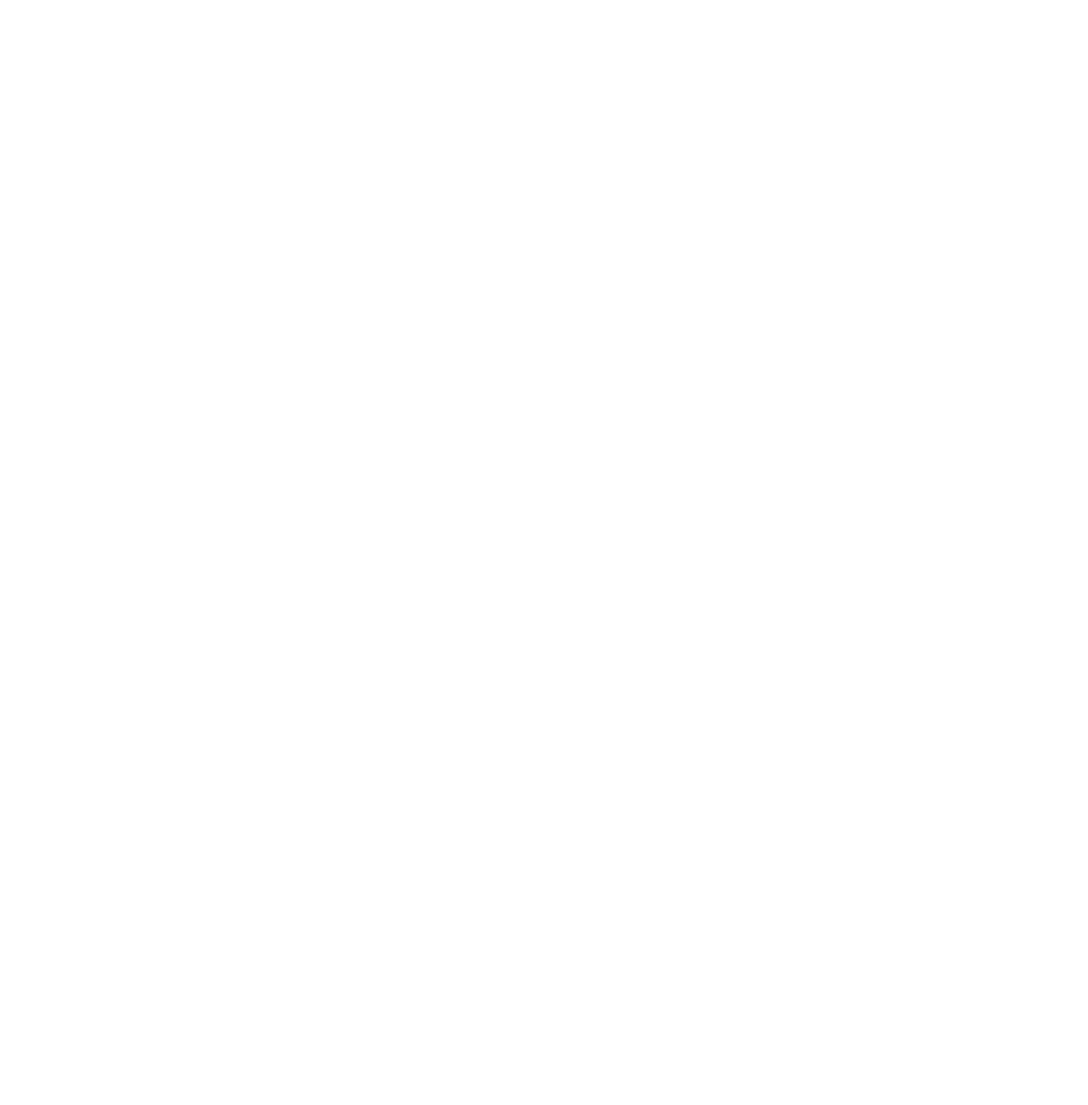
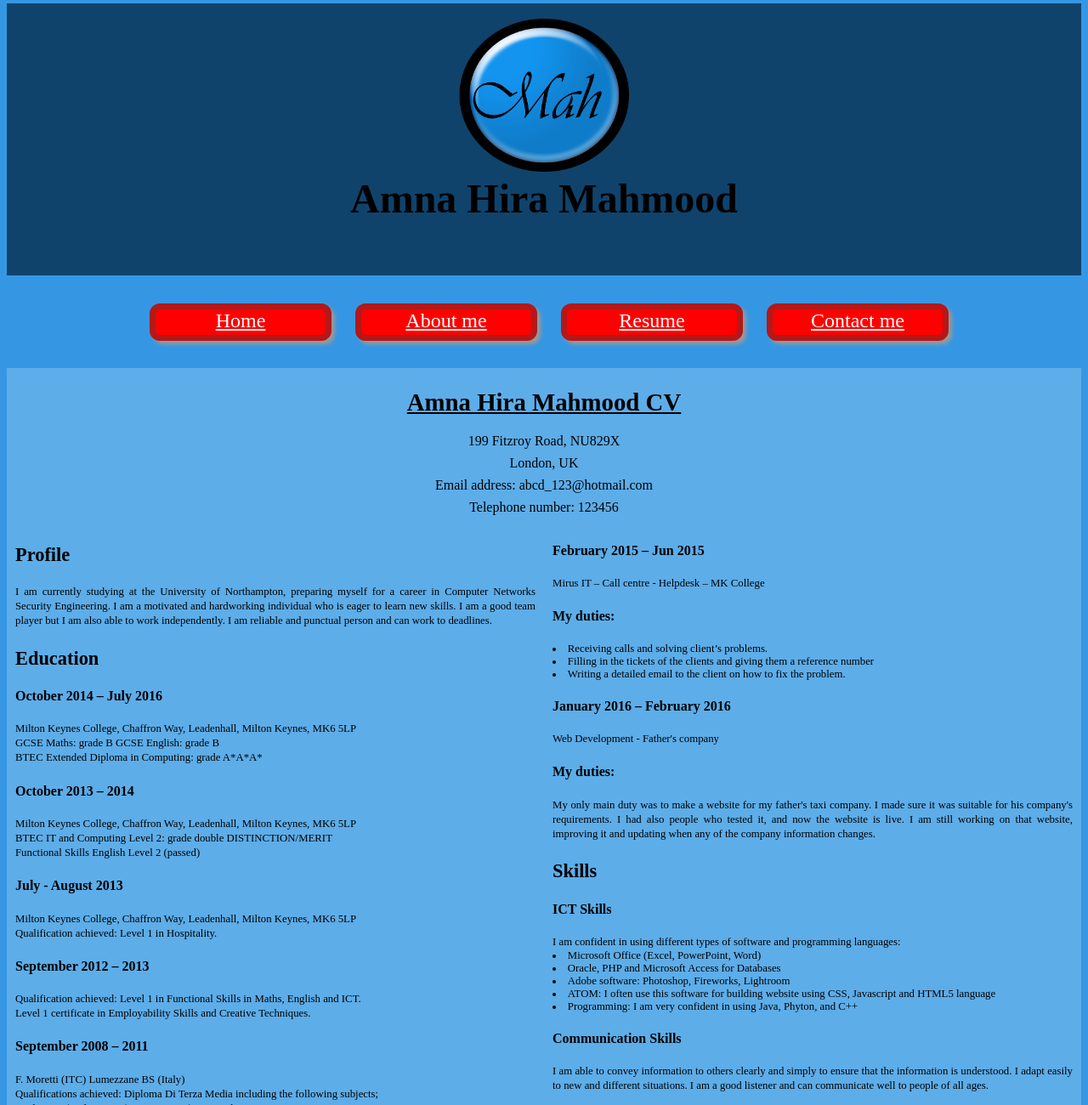
Before and after one commit to amnahira95/csy1018-assign1, a plain HTML site: page cv.html in a window 1280 px wide. Shown: the top 1300 px of the page at 85% size. Before the commit the page ends 800 px from the top, so only its background shows below. Drawn offline with Linux system fonts and the light colour scheme; a web font is replaced by a local one.

Commit message:
Completed Curriculum Vitae page

```diff
--- /dev/null
+++ b/css/cvstyles.css
@@ -0,0 +1,207 @@
+/* Name: Amna Mahmood - Student ID number: 16433342 */
+
+@charset "utf-8";
+
+/* CSS Document */
+
+body {
+    /* All the content under body heading is to style the body */
+    background: #3597E3 no-repeat;
+    background-position: center;
+    height: 1750px;
+    background-position: center;
+    display: flex;
+    flex-direction: column;
+}
+
+#top-wrap {
+    /* this top wrap is used to style the area where the logo and header are situated */
+    height: 320px;
+    width: 100%;
+    text-align: center;
+    background-color: #0F436C;
+    margin: auto;
+    margin-top: -4px;
+}
+
+#header-wrap {
+    /* created a header wrap under "top-wrap" to make sure the content (logo, and header) doesnt move out when screen is resized*/
+    width: 75%;
+    height: 280px;
+    margin: auto;
+}
+
+.column-wrap {
+    /* I added a flex-box, making two rows into columns. Reference: http://www.sketchingwithcss.com/samplechapter/cheatsheet.html */
+    display: flex;
+    flex-direction: column;
+    flex: 0 1 auto;
+}
+
+.top-row {
+    background: #5DADE9;
+}
+
+.left-column {
+    background: #5DADE9;
+    width: 50%;
+    height: 1050px;
+}
+
+.right-column {
+    height: 250px;
+    background: #5DADE9;
+    width: 50%;
+    height: 1050px;
+}
+
+h2 {
+    font-family: Trocchi;
+    font-size: 1.8em;
+    text-align: center;
+    text-decoration: underline;
+}
+
+h3 {
+    font-family: Trocchi;
+    font-size: 1.4em;
+    text-align: left;
+    margin-left: 10px;
+}
+
+h4 {
+    font-family: Trocchi;
+    font-size: 1em;
+    text-align: left;
+    margin-left: 10px;
+}
+
+p {
+    font-size: 1em;
+    display: block;
+    font-family: Trocchi;
+    text-align: center;
+    line-height: 10px;
+}
+
+p1 {
+    font-size: 0.8em;
+    display: block;
+    text-align: justify;
+    font-family: Trocchi;
+    line-height: 17px;
+    margin-left: 10px;
+    margin-right: 10px;
+}
+
+p2 {
+    /*This paragraph is used for bullet pointed lists, reference: http://stackoverflow.com/questions/32039846/can-i-use-css-to-add-a-bullet-point-to-any-element*/
+    display: list-item;
+    list-style-position: inside;
+    list-style-type: disc;
+    font-size: 0.8em;
+    font-family: Trocchi;
+    margin-left: 10px;
+}
+
+.imagelogo {
+    height: 180px;
+    width: 200px;
+    margin-top: 18px;
+}
+
+header h1 {
+    position: relative;
+    font-family: Sofia;
+    font-size: 3em;
+    margin: auto;
+}
+
+#menu {
+    height: 70px;
+    text-align: center;
+    margin: auto;
+    margin-top: -5px;
+}
+
+li {
+    display: inline;
+    margin-left: 0%;
+    /*Code used to display all the text in one line*/
+}
+
+#menu a {
+    display: block;
+    height: 30px;
+    width: 200px;
+    border-radius: 12px;
+    background-color: red;
+    border: 7px solid #B41818;
+    box-shadow: 4px 4px 4px #999;
+    font-size: 1.5em;
+    text-align: center;
+    vertical-align: middle;
+    color: white;
+    /*https://www.codecademy.com/en/forum_questions/50c29d469bc1e14c8b001f64*/
+}
+
+}
+#menu a:hover {
+    background-color: #20CBD9;
+}
+#menu li {
+    width: 242px;
+    float: left;
+    margin-bottom: inherit;
+}
+.footer {
+    padding: 1.2em;
+    background: rgb(27, 83, 110);
+    text-align: center;
+}
+@media (max-width:40em) {
+    .top-wrap {
+        display: flex;
+        height: 450px;
+    }
+
+    header h1 {
+        font-size: 1.94em;
+        margin: auto;
+    }
+
+    li {
+        display: block;
+        margin-left: 65px;
+    }
+
+    .top-row {
+        margin-top: 200px;
+    }
+
+    .left-column {
+        width: 100%;
+        height: 1100px;
+    }
+
+    .right-column {
+        width: 100%;
+        height: 1150px;
+    }
+
+    .column-wrap {
+        /*This code is to make the two columns go underneath each other*/
+        display: flex;
+        flex-direction: column;
+        justify-content: flex-start;
+        flex: 1 0 auto;
+    }
+}
+@media (min-width:40em) {
+    .column-wrap {
+        display: flex;
+        flex-direction: row;
+        justify-content: flex-start;
+        flex: 0 1 auto;
+    }
+}
--- a/css/styles.css
+++ b/css/styles.css
@@ -1,74 +1,99 @@
+/* Name: Amna Mahmood - Student ID number: 16433342 */
+
 @charset "utf-8";
 
 /* CSS Document */
 
-body {
+body { /* All the content under body heading is to style the body */
     background: #3597E3 no-repeat;
     background-position: center;
     height: 1000px;
+    background-position: center;
+    display: flex;
+    flex-direction: column;
 }
 
-#top-wrap {
-    margin-top: -15px;
-    margin-left: -15px;
-    margin-right: -8px;
-    height: 300px;
+#top-wrap { /* this top wrap is used to style the are where the logo and header are situated */
+    height: 320px;
+    width: 100%;
+    text-align: center;
     background-color: #0F436C;
+    margin: auto;
+    margin-top: -4px;
+}
+
+#header-wrap { /* created a header wrap under "top-wrap" to make sure the content (logo, and header) doesnt move out when screen is resized*/
+    width: 75%;
+    height: 280px;
+    margin: auto;
+}
+
+.column-wrap {
+    display: flex;
+    flex-direction: column-reverse;
+    flex: 1 0 auto;
+}
+
+.right-column {
+    width: 50%;
+    background: #5DADE9;
     text-align: center;
 }
 
-#top-inside-wrap {
-    width: 75%;
-    margin-left: 12.5%;
-    margin-right: 12.5%;
-    height 200px;
-    background-color: #0F436C;
+.left-column {
+    width: 50%;
+    background: #5DADE9;
 }
 
-#column-wrap {
-    width: 80%;
-    height: 700px;
-    margin-right: auto;
-    margin-left: auto;
-    margin-top: 0%;
-    margin-bottom: 0%;
-    background-color: #3597E3;
-    background-position: middle;
-    background-size: cover;
+h2 {
+    font-family: Sofia;
+    font-size: 2.2em;
+    text-align: left;
+    margin-left: 20px;
+}
+
+
+p {
+    font-size: 1.2em;
+    display: block;
+    font-family: Trocchi;
+    text-align: justify;
+    margin-left: 20px;
 }
 
 .imagelogo {
-	margin-top: 45px;
-    margin-right: 80%;
-		margin-left: 25px;
-    height: 200px;
+    height: 180px;
     width: 200px;
-
+    margin-top: 18px;
 }
 
 header h1 {
     position: relative;
-		font-family: Sofia ;
-		font-size: 4em;
-    top: -170px;
-		margin-left: 120px;
+    font-family: Sofia;
+    font-size: 3em;
+    margin: auto;
 }
 
-ul {}
+#menu {
+    height: 70px;
+    text-align: center;
+    margin: auto;
+    margin-top: -5px;
+}
 
 li {
     display: inline;
+    margin-left: 0%;
     /*Code used to display all the text in one line*/
 }
 
 #menu a {
-	  display: block;
-		margin-top: -163px;
-    height: 40px;
+    display: block;
+    height: 30px;
     width: 200px;
     border-radius: 12px;
     background-color: red;
-    border: 5px solid #990000;
+    border: 7px solid #B41818;
     box-shadow: 4px 4px 4px #999;
     font-size: 1.5em;
     text-align: center;
@@ -77,43 +102,69 @@ li {
     /*https://www.codecademy.com/en/forum_questions/50c29d469bc1e14c8b001f64*/
 }
 
+
 }
-#menu a:hover {}
+#menu a:hover {
+    background-color: #20CBD9;
+}
 #menu li {
     width: 242px;
     float: left;
     margin-bottom: inherit;
 }
-.left-column {
-    float: left;
-    width: 50%;
-    height: 515px;
-    background-color: #FFF;
+.profilepic {
+    width: 450px;
+    height: 450px;
+    margin-top: 35px;
+    margin-left: 35px;
 }
-.right-column {
-    float: right;
-    width: 50%;
-    height: 515px;
-    background-color: #FFF;
+.footer {
+    padding: 1.2em;
+    background: rgb(27, 83, 110);
+    text-align: center;
+}
+@media (max-width:30em) {
+    .top-wrap {
+        display: flex;
+        height: 450px;
+    }
 
+    header h1 {
+        font-size: 1.94em;
+        margin: auto;
+    }
 
+    li {
+        display: block;
+        margin-left: 65px;
+    }
+
+    .column-wrap { /*This code is to make the two columns go underneath each other*/
+        display: flex;
+        flex-direction: column;
+        flex: 1 0 auto;
+        margin-top: 200px; /*I increased the margine size so the menu nav bar is visible*/
+    }
+
+    .right-column {
+        width: 100%; /*This code is for when you make the screen smaller the right column size goes 100% to the screen size*/
+
+    }
+
+    .left-column {
+        width: 100%; /*This code is for when you make the screen smaller the left column size goes 100% to the screen size*/
+    }
+
+    .profilepic { /*resized the picture to be able to fit into a smaller screen*/
+        width: 90%;
+        height: 90%;
+        margin-left: -5px;
+    }
 }
-.profilepic {
-    width: 350px;
-    height: 350px;
-		border-top-left-radius: 235px;
-
-	border-bottom-left-radius: 235px;
-	border-top-right-radius: 235px;
-
-	border-bottom-right-radius: 235px;
-	margin-top: 50px;
+@media (min-width:30em) {
+    .column-wrap {
+        display: flex;
+        flex-direction: row-reverse;
+        flex: 0 1 auto;
+    }
 }
-footer {
-    text-align: center;
-		height: 50px;
-    background-color: #072236;
-
-		margin-left: -15px;
-		margin-right: -8px;
-}
--- a/cv.html
+++ b/cv.html
@@ -0,0 +1,143 @@
+<!DOCTYPE html>
+<!--Name: Amna Hira Mahmood - Student ID number: 16433342-->
+<html>
+
+<head>
+    <meta charset="utf-8">
+    <title>Amna Hira Mahmood CV</title>
+    <link rel="stylesheet" href="css/cvstyles.css" />
+    <link rel="icon" href="images/favico.ico" type="image/x-icon" />
+    <!-- This code is for the favicon, reference: http://stackoverflow.com/questions/9943771/adding-a-favicon-to-a-static-html-page -->
+    <link href="https://fonts.googleapis.com/css?family=Sofia|Trocchi" rel="stylesheet">
+
+</head>
+
+<body>
+    <div id="top-wrap">
+
+        <div id="header-wrap">
+
+
+            <a href="index.html"> <img class="imagelogo" src="images/logo.png" /></a>
+
+            <header>
+
+                <h1>Amna Hira Mahmood</h1>
+            </header>
+        </div>
+    </div>
+    <div id="menu">
+        <ul>
+            <li><a href="index.html">Home</a></li>
+            <li><a href="bio.html">About me</a></li>
+            <li><a href="cv.html">Resume</a></li>
+            <li><a href="contact.html">Contact me</a></li>
+
+        </ul>
+    </div>
+
+    <main class="top-row">
+        <h2>Amna Hira Mahmood CV</h2>
+        <p>199 Fitzroy Road, NU829X</p>
+        <p>London, UK</p>
+        <p>Email address: abcd_123@hotmail.com</p>
+        <p>Telephone number: 123456</p>
+    </main>
+    <div class="column-wrap">
+        <aside class="left-column">
+
+            <h3>Profile</h3>
+
+            <p1>I am currently studying at the University of Northampton, preparing myself for a career in Computer Networks Security Engineering. I am a motivated and hardworking individual who is eager to learn new skills. I am a good team player but I
+                am also able to work independently. I am reliable and punctual person and can work to deadlines. </p1>
+
+            <h3>Education</h3>
+            <h4>October 2014 – July 2016</h4>
+            <p1>Milton Keynes College, Chaffron Way, Leadenhall, Milton Keynes, MK6 5LP</p1>
+            <p1>GCSE Maths: grade B GCSE English: grade B</p1>
+            <p1>BTEC Extended Diploma in Computing: grade A*A*A*</p1>
+
+            <h4>October 2013 – 2014</h4>
+            <p1>Milton Keynes College, Chaffron Way, Leadenhall, Milton Keynes, MK6 5LP</p1>
+            <p1>BTEC IT and Computing Level 2: grade double DISTINCTION/MERIT</p1>
+            <p1>Functional Skills English Level 2 (passed)</p1>
+
+            <h4>July - August 2013</h4>
+            <p1>Milton Keynes College, Chaffron Way, Leadenhall, Milton Keynes, MK6 5LP</p1>
+            <p1>Qualification achieved: Level 1 in Hospitality.</p1>
+
+            <h4>September 2012 – 2013</h4>
+            <p1>Qualification achieved: Level 1 in Functional Skills in Maths, English and ICT.</p1>
+            <p1>Level 1 certificate in Employability Skills and Creative Techniques.</p1>
+
+            <h4>September 2008 – 2011</h4>
+            <p1>F. Moretti (ITC) Lumezzane BS (Italy)</p1>
+            <p1>Qualifications achieved: Diploma Di Terza Media including the following subjects;</p1>
+            <p1>Maths 8/10 | Italian 9/10 | Science 7/10 | Geography 7/10</p1>
+            <p1>French 9/10 | English 9/10 | Computing 9/10</p1>
+
+            <h3>Professional Experience</h3>
+
+            <h4>June 2016 – September 2016</h4>
+            <p1>Denbigh School - Maintaining Computer Systems</p1>
+
+            <h4>My duties:</h4>
+            <p2>Problem solving</p2>
+            <p2>Installing different types of software (e.g Microsoft Office, Windows 8, Antivirus)</p2>
+            <p2>Password reset for students</p2>
+            <p2>Health and Safety</p2>
+
+        </aside>
+        <aside class="right-column">
+
+            <h4>February 2015 – Jun 2015</h4>
+            <p1>Mirus IT – Call centre - Helpdesk – MK College</p1>
+
+            <h4>My duties:</h4>
+            <p2>Receiving calls and solving client’s problems.</p2>
+            <p2>Filling in the tickets of the clients and giving them a reference number</p2>
+            <p2>Writing a detailed email to the client on how to fix the problem.</p2>
+
+            <h4>January 2016 – February 2016</h4>
+            <p1>Web Development - Father's company</p1>
+
+            <h4>My duties:</h4>
+            <p1>My only main duty was to make a website for my father's taxi company. I made sure it was suitable for his company's requirements. I had also people who tested it, and now the website is live. I am still working on that website, improving it
+                and updating when any of the company information changes.</p1>
+
+            <h3>Skills</h3>
+
+            <h4>ICT Skills</h4>
+            <p1>I am confident in using different types of software and programming languages:</p1>
+
+            <p2>Microsoft Office (Excel, PowerPoint, Word)</p2>
+            <p2>Oracle, PHP and Microsoft Access for Databases</p2>
+            <p2>Adobe software: Photoshop, Fireworks, Lightroom</p2>
+            <p2>ATOM: I often use this software for building website using CSS, Javascript and HTML5 language</p2>
+            <p2>Programming: I am very confident in using Java, Phyton, and C++</p2>
+
+            <h4>Communication Skills</h4>
+            <p1>I am able to convey information to others clearly and simply to ensure that the information is understood. I adapt easily to new and different situations. I am a good listener and can communicate well to people of all ages.</p1>
+
+            <h4>Languages</h4>
+            <p1>I am fluent in English, Italian and Urdu.</p1>
+
+            <h3>Activities (Hobbies and Interests)</h3>
+
+            <p1>One of my favourite hobbies is doing photography. Yes I can say, I am a part time photographer. I like attending events and do photoshoots. I relate this hobby to my study field because I have really good Photoshop skills, photography is definitely
+                improving my image optimising skills. Another thing I prefer doing in my spare time is to play around with different programming languages, this summer I made a calculator using Java which I think is going to help me in the next term when
+                we will be actually making interfaces and software using Java. Web development is also my favourite whenever I get some time I improve my skills using Code Academy, learning new things is definitely my favourite hobby. And I also read
+                books from different Authors, one of my favorites is “Khaled Hosseini”.</p1>
+
+        </aside>
+    </div>
+
+    <footer class="footer">
+        <img class="twittericon" src="images/twitter.png">
+        <img class="facebookicons" src="images/facebook.png">
+        <img class="instagramicon" src="images/instagram.png">
+
+    </footer>
+</body>
+
+</html>
```
Also changed, not shown: bio.html (+60 -0 lines), contact.html (+60 -0 lines), index.html (+23 -18 lines), images/facebook.png (added), images/favico.ico (added), images/instagram.png (added), images/twitter.png (added).
